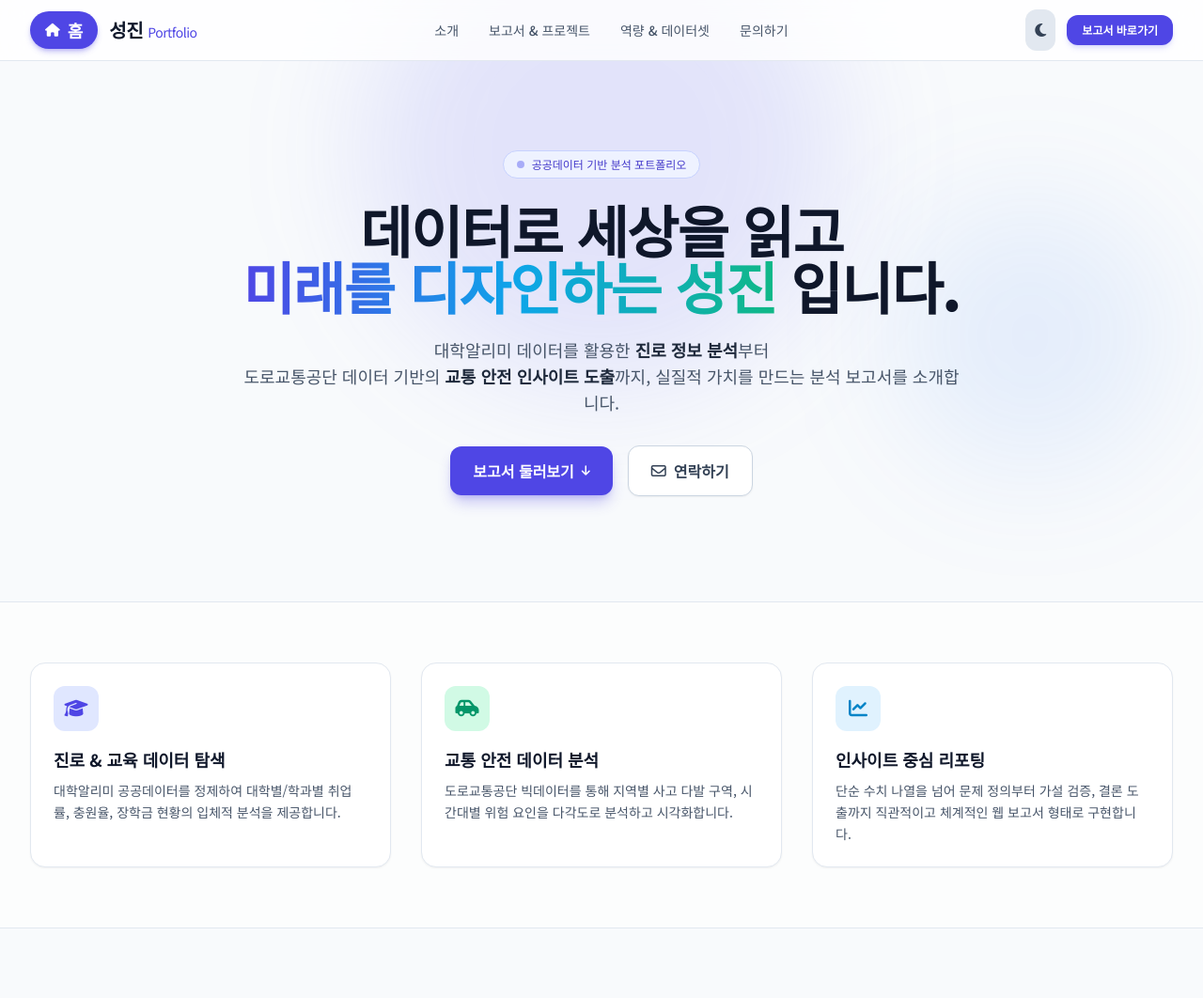
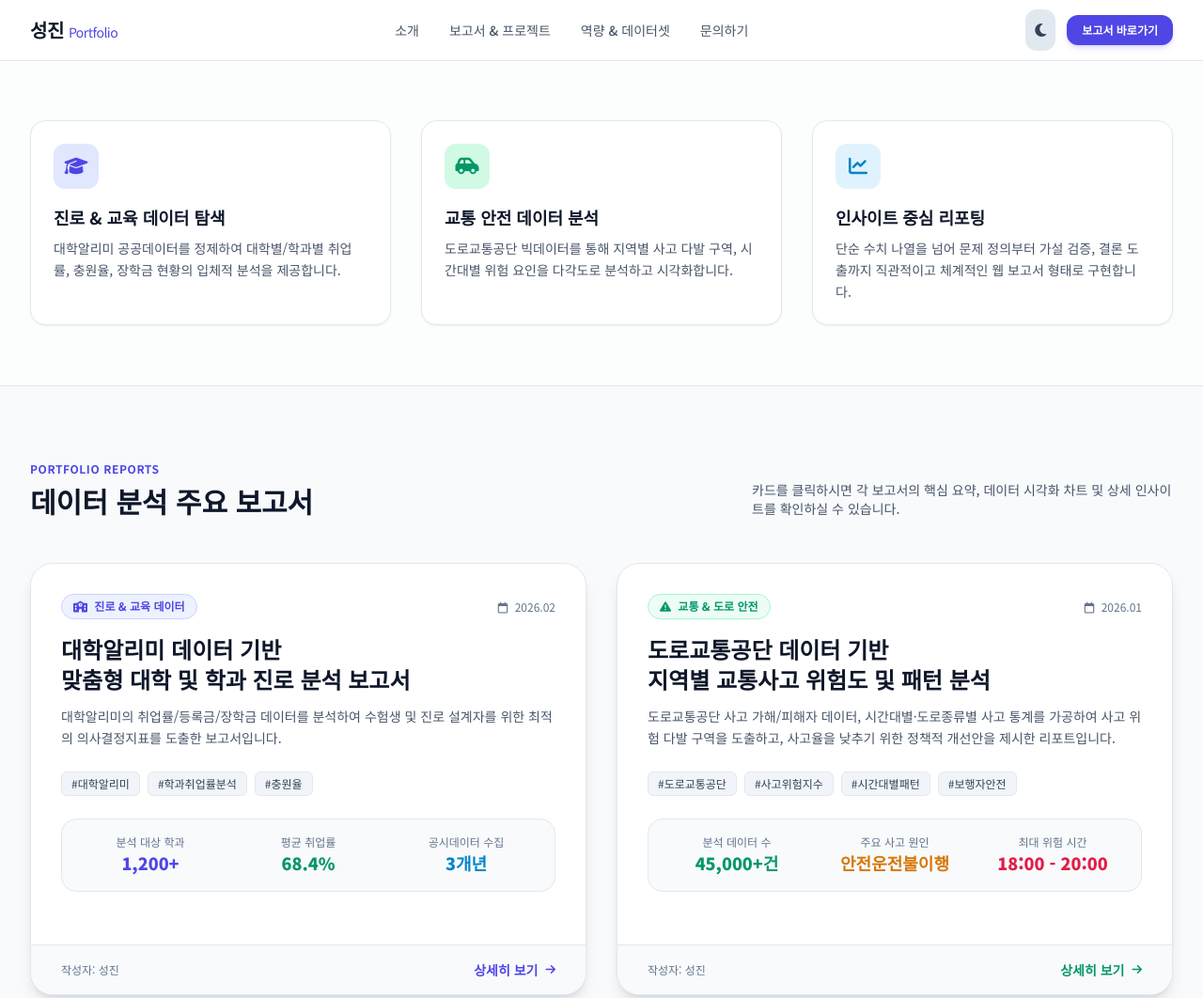
Before and after one commit to ss0303ssaaa-design/pnu0811, a plain HTML site: page index.html in a window 1280 px wide. Shown: the top 1062 px of the page at 94% size. Drawn offline with nearby package versions, Linux system fonts and the light colour scheme.

Commit message:
Update index.html

```diff
--- a/index.html
+++ b/index.html
@@ -49,11 +49,8 @@
     <!-- Navigation -->
     <nav class="fixed top-0 left-0 right-0 z-40 bg-white/80 dark:bg-slate-900/80 backdrop-blur-md border-b border-slate-200 dark:border-slate-800 transition-colors duration-300">
         <div class="max-w-7xl mx-auto px-4 sm:px-6 lg:px-8 h-16 flex items-center justify-between">
-            <a href="../index.html" class="flex items-center space-x-3 group">
-                <span class="px-4 py-1.5 rounded-full bg-indigo-600 group-hover:bg-indigo-500 text-white font-black text-lg shadow-md shadow-indigo-600/30 transition-all flex items-center gap-2">
-                    <i class="fa-solid fa-house text-sm"></i> 홈
-                </span>
-                <span class="text-xl font-bold tracking-tight text-slate-900 dark:text-white hidden sm:block">
+            <a href="#" class="flex items-center space-x-3 group">
+                <span class="text-xl font-bold tracking-tight text-slate-900 dark:text-white">
                     성진 <span class="text-indigo-600 dark:text-indigo-400 font-normal text-sm">Portfolio</span>
                 </span>
             </a>
@@ -78,44 +75,8 @@
         </div>
     </nav>
 
-    <!-- Hero Section -->
-    <section class="relative pt-32 pb-20 md:pt-40 md:pb-28 overflow-hidden">
-        <!-- Background Gradient Glows -->
-        <div class="absolute top-1/4 left-1/2 -translate-x-1/2 -translate-y-1/2 w-[500px] h-[500px] bg-indigo-500/15 dark:bg-indigo-600/20 rounded-full blur-3xl pointer-events-none"></div>
-        <div class="absolute top-1/3 right-10 w-72 h-72 bg-blue-500/10 dark:bg-blue-600/15 rounded-full blur-3xl pointer-events-none"></div>
-
-        <div class="max-w-7xl mx-auto px-4 sm:px-6 lg:px-8 relative z-10">
-            <div class="text-center max-w-3xl mx-auto">
-                <span class="inline-flex items-center gap-2 px-3.5 py-1.5 rounded-full bg-indigo-50 dark:bg-indigo-500/10 border border-indigo-200 dark:border-indigo-500/20 text-indigo-700 dark:text-indigo-300 text-xs font-medium mb-6">
-                    <span class="w-2 h-2 rounded-full bg-indigo-500 dark:bg-indigo-400 animate-pulse"></span>
-                    공공데이터 기반 분석 포트폴리오
-                </span>
-                <h1 class="text-4xl sm:text-5xl md:text-6xl font-extrabold text-slate-900 dark:text-white tracking-tight leading-tight mb-6">
-                    데이터로 세상을 읽고<br>
-                    <span class="bg-gradient-to-r from-indigo-600 via-sky-500 to-emerald-500 dark:from-indigo-400 dark:via-sky-300 dark:to-emerald-400 bg-clip-text text-transparent">
-                        미래를 디자인하는 성진
-                    </span>입니다.
-                </h1>
-                <p class="text-base sm:text-lg text-slate-600 dark:text-slate-400 mb-8 leading-relaxed">
-                    대학알리미 데이터를 활용한 <strong class="text-slate-800 dark:text-slate-200">진로 정보 분석</strong>부터<br class="hidden sm:inline">
-                    도로교통공단 데이터 기반의 <strong class="text-slate-800 dark:text-slate-200">교통 안전 인사이트 도출</strong>까지, 실질적 가치를 만드는 분석 보고서를 소개합니다.
-                </p>
-                <div class="flex flex-col sm:flex-row items-center justify-center gap-4">
-                    <a href="#reports" class="w-full sm:w-auto px-6 py-3.5 rounded-xl font-semibold text-white bg-indigo-600 hover:bg-indigo-500 transition-all shadow-lg shadow-indigo-600/30 flex items-center justify-center gap-2">
-                        <span>보고서 둘러보기</span>
-                        <i class="fa-solid fa-arrow-down text-xs"></i>
-                    </a>
-                    <a href="#contact" class="w-full sm:w-auto px-6 py-3.5 rounded-xl font-semibold text-slate-700 dark:text-slate-300 bg-white dark:bg-slate-800/80 hover:bg-slate-100 dark:hover:bg-slate-800 border border-slate-300 dark:border-slate-700 transition-all flex items-center justify-center gap-2 shadow-sm">
-                        <i class="fa-regular fa-envelope"></i>
-                        <span>연락하기</span>
-                    </a>
-                </div>
-            </div>
-        </div>
-    </section>
-
     <!-- About Section -->
-    <section id="about" class="py-16 bg-white/60 dark:bg-slate-900/50 border-y border-slate-200 dark:border-slate-800/60 transition-colors">
+    <section id="about" class="pt-28 pb-16 md:pt-32 bg-white/60 dark:bg-slate-900/50 border-b border-slate-200 dark:border-slate-800/60 transition-colors">
         <div class="max-w-7xl mx-auto px-4 sm:px-6 lg:px-8">
             <div class="grid grid-cols-1 md:grid-cols-3 gap-8">
                 <a href="./data1/index.html" class="group block p-6 rounded-2xl bg-white dark:bg-slate-800/40 border border-slate-200 dark:border-slate-700/50 hover:border-indigo-500/60 hover:-translate-y-1 transition-all shadow-sm hover:shadow-md cursor-pointer">
```
